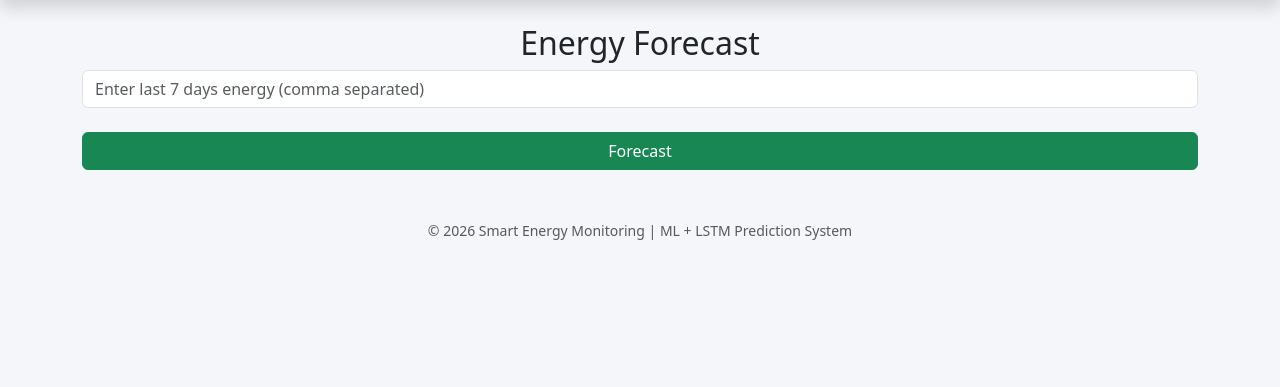
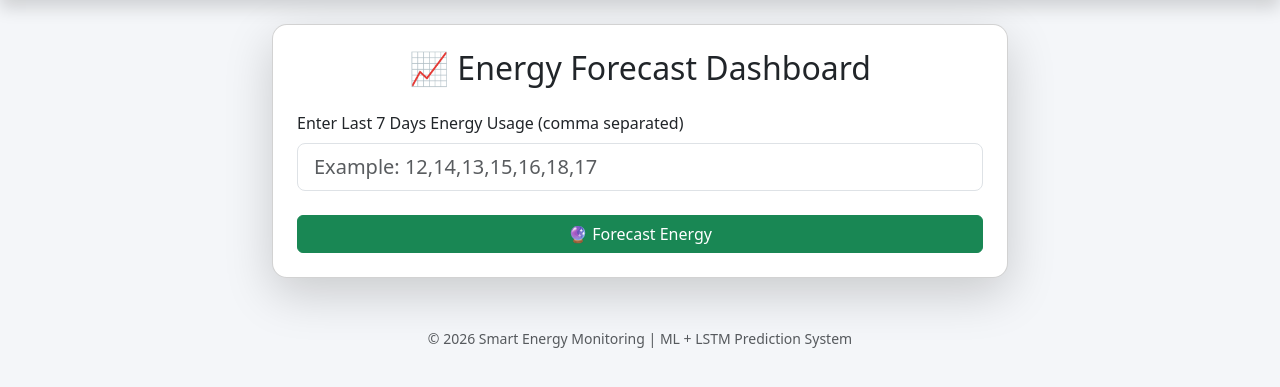
Before and after one commit to roshan2156/smart_energy_monitor, a Flask app: page /forecast in a window 1280 px wide. Shown: the part 56-443 px from the top of the page. Run offline with Flask 3, Linux system fonts and the light colour scheme; parts of the project's set-up code (start-up, migrations or seed data) failed here and were passed over; some libraries are stand-ins or nearby versions.

Commit message:
Update forecast.html

```diff
--- a/templates/forecast.html
+++ b/templates/forecast.html
@@ -2,35 +2,94 @@
 
 {% block content %}
 
-<h2 class="text-center">Energy Forecast</h2>
+<div class="row justify-content-center">
+    <div class="col-lg-8">
 
-<form action="/forecast_result" method="post">
+        <!-- CARD -->
+        <div class="card shadow-lg p-4">
 
-<input class="form-control"
-name="history"
-placeholder="Enter last 7 days energy (comma separated)">
+            <h2 class="text-center mb-4">
+                📈 Energy Forecast Dashboard
+            </h2>
 
-<br>
+            <!-- FORM -->
+            <form action="/forecast_result" method="post">
 
-<button class="btn btn-success w-100 animate-btn">
-Forecast
-</button>
+                <label class="form-label">
+                    Enter Last 7 Days Energy Usage (comma separated)
+                </label>
 
-</form>
+                <input
+                    class="form-control form-control-lg"
+                    name="history"
+                    placeholder="Example: 12,14,13,15,16,18,17"
+                    required
+                >
+
+                <br>
+
+                <button
+                    class="btn btn-success w-100 animate-btn">
+                    🔮 Forecast Energy
+                </button>
+
+            </form>
+
+        </div>
+
+    </div>
+</div>
+
 
 {% if forecast %}
 
-<div id="chart"></div>
+<!-- RESULT CARD -->
+<div class="row justify-content-center mt-5">
+    <div class="col-lg-10">
+
+        <div class="card shadow-lg p-4">
+
+            <h4 class="text-center mb-3">
+                ⚡ 7‑Day Energy Forecast
+            </h4>
+
+            <!-- Chart -->
+            <div id="chart" style="height:400px;"></div>
+
+        </div>
+
+    </div>
+</div>
+
 
 <script>
 var data = [{
     y: {{ forecast | safe }},
     type: "scatter",
     mode: "lines+markers",
-    line: {color: "green"}
+    marker: {
+        size: 8,
+        color: "#28a745"
+    },
+    line: {
+        width: 3,
+        color: "#28a745"
+    },
+    name: "Forecast"
 }];
 
-Plotly.newPlot("chart", data);
+var layout = {
+    title: "Predicted Energy Consumption",
+    xaxis: {
+        title: "Days Ahead"
+    },
+    yaxis: {
+        title: "Energy (kWh)"
+    },
+    template: "plotly_white"
+};
+
+Plotly.newPlot("chart", data, layout);
 </script>
 
 {% endif %}
```
